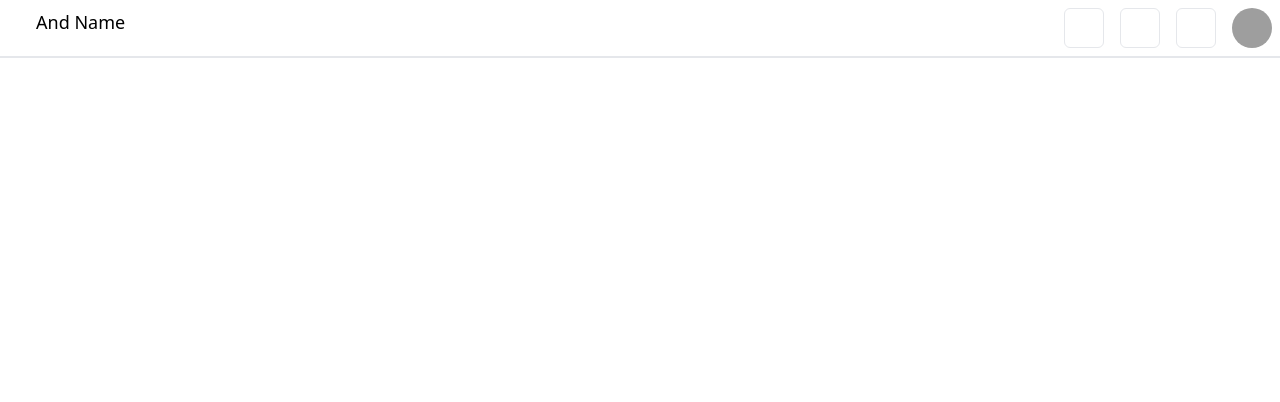
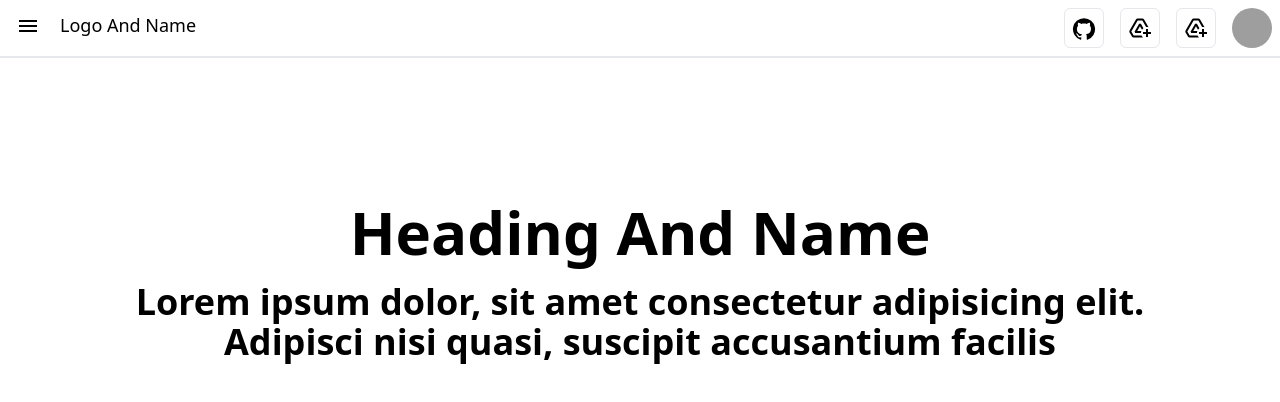
Before and after one commit to Piyush2627/CompanyWebsite, a React (Vite) app: page / in a window 1280 px wide. Shown: the top 402 px of the page. Built offline with nearby package versions, Linux system fonts and the light colour scheme; grey boxes are pictures that could not be loaded.

Commit message:
home page added

```diff
--- a/package.json
+++ b/package.json
@@ -10,6 +10,10 @@
     "preview": "vite preview"
   },
   "dependencies": {
+    "@emotion/react": "^11.11.4",
+    "@emotion/styled": "^11.11.5",
+    "@mui/icons-material": "^5.15.15",
+    "@mui/material": "^5.15.15",
     "react": "^18.2.0",
     "react-dom": "^18.2.0"
   },
--- a/src/App.tsx
+++ b/src/App.tsx
@@ -1,9 +1,11 @@
 import TopNavigationBar from "./components/common/TopNavigationBar";
+import HomePage from "./components/pages/HomePage";
 
 function App() {
   return (
     <>
       <TopNavigationBar />
+      <HomePage />
     </>
   );
 }
--- a/src/components/common/TopNavigationBar.tsx
+++ b/src/components/common/TopNavigationBar.tsx
@@ -1,3 +1,7 @@
+//icons
+import AddToDriveIcon from "@mui/icons-material/AddToDrive";
+import GitHubIcon from "@mui/icons-material/GitHub";
+import MenuIcon from "@mui/icons-material/Menu";
 function TopNavigationBar() {
   return (
     <>
@@ -7,21 +11,23 @@ function TopNavigationBar() {
             <div>
               <div className=" flex items-center gap-3">
                 <button className=" hover:bg-gray-200 px-2 rounded-md py-1">
-                  {/* <MenuRoundedIcon /> */}
+                  <MenuIcon />
                 </button>
-                <div className=" pr-5 text-lg">And Name</div>
+                <div className=" pr-5 text-lg">Logo And Name</div>
               </div>
             </div>
             <div className="  items-center gap-4 flex ">
               <div className="hidden sm:block"></div>
               <div className="hidden sm:flex  justify-center items-center border size-10 rounded-md border-gray-200 hover:bg-gray-100">
-                <a href="https://github.com/Piyush2627">{/* <GitHub /> */}</a>
+                <a href="https://github.com/Piyush2627">
+                  <GitHubIcon />
+                </a>
               </div>
               <div className="hidden sm:flex  justify-center items-center border size-10 rounded-md border-gray-200 hover:bg-gray-100">
-                {/* <AttachmentIcon /> */}
+                <AddToDriveIcon />
               </div>
               <div className="hidden sm:flex  justify-center items-center border size-10 rounded-md border-gray-200 hover:bg-gray-100">
-                {/* <AttachmentIcon /> */}
+                <AddToDriveIcon />
               </div>
               <div>
                 <img
--- /dev/null
+++ b/src/components/pages/HomePage.tsx
@@ -0,0 +1,19 @@
+function HomePage() {
+  return (
+    <>
+      <div className="text-center">
+        <div className="mt-36 m-auto lg:mt-36  max-w-64 sm:max-w-lg md:max-w-3xl lg:max-w-5xl">
+          <p className="text-4xl lg:text-6xl font-bold capitalize">
+            Heading and name
+          </p>
+          <p className="mt-5 text-lg md:text-2xl lg:text-4xl font-semibold ">
+            Lorem ipsum dolor, sit amet consectetur adipisicing elit. Adipisci
+            nisi quasi, suscipit accusantium facilis
+          </p>
+        </div>
+      </div>
+    </>
+  );
+}
+
+export default HomePage;
```
Also changed, not shown: 1 other file (tests, documents, lock files or other folders).
